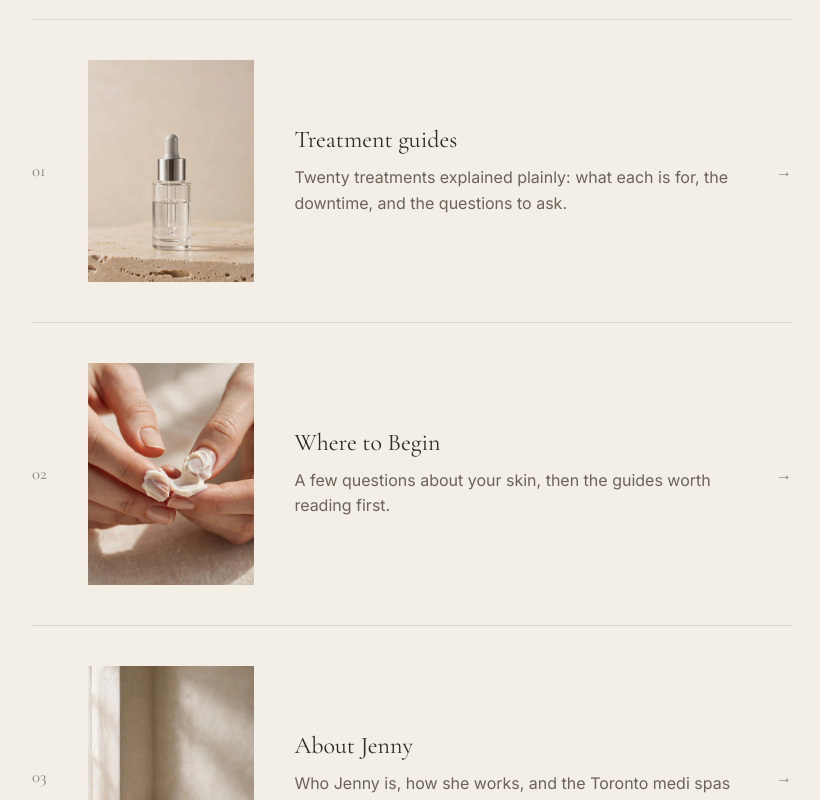
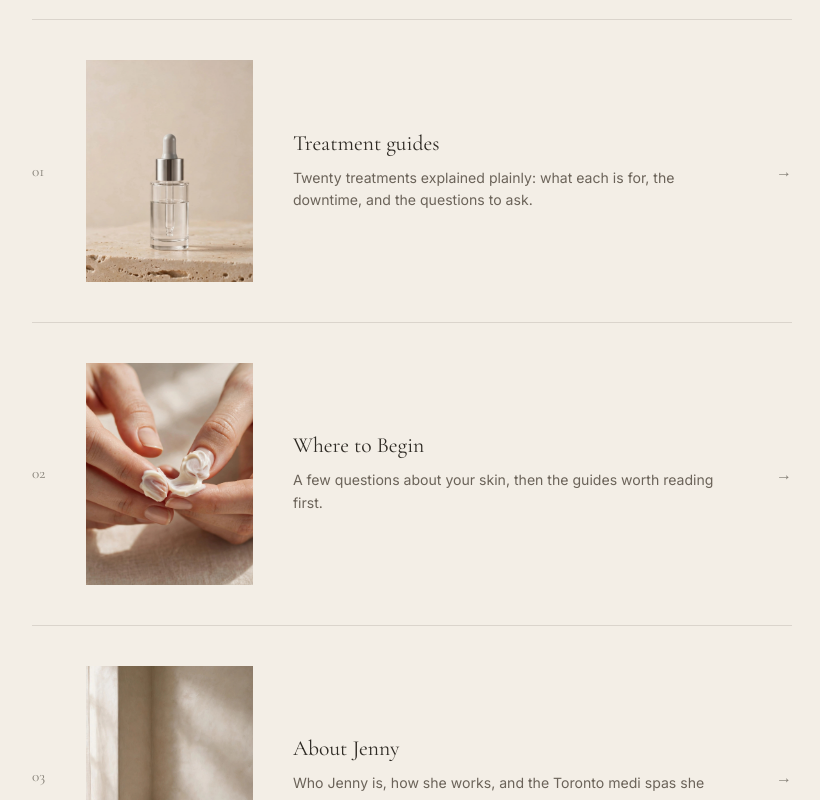
Before and after one commit to kyungleekim92-cmd/jenny-kim-beauty, a Next.js app: page / in a window 1280 px wide. Shown: the part 1660-2460 px from the top of the page, without its empty margins (228-1048 px from the left). Built offline with nearby package versions, Linux system fonts and the light colour scheme.

Commit message:
Contents rows one step smaller (title, line, number)

```diff
--- a/app/animations.css
+++ b/app/animations.css
@@ -645,11 +645,11 @@ fieldset.form-group + fieldset.form-group { margin-top: 56px; }
 .contents-list { list-style: none; border-top: 1px solid var(--line); }
 .contents-list li { border-bottom: 1px solid var(--line); }
 .contents-row { display: grid; grid-template-columns: auto clamp(84px, 13vw, 168px) minmax(0, 1fr) auto; align-items: center; column-gap: clamp(18px, 4vw, 40px); padding: clamp(24px, 3.4vw, 40px) 0; text-decoration: none; }
-.contents-num { font-family: var(--font-serif), serif; font-size: clamp(0.85rem, 1.4vw, 1.05rem); color: var(--chrome-deep); min-width: 2ch; }
+.contents-num { font-family: var(--font-serif), serif; font-size: clamp(0.78rem, 1.2vw, 0.95rem); color: var(--chrome-deep); min-width: 2ch; }
 .contents-photo { display: block; width: 100%; }
 .contents-body { display: block; min-width: 0; }
-.contents-title { display: block; font-family: var(--font-serif), serif; font-size: clamp(1.15rem, 2.1vw, 1.5rem); line-height: 1.2; transition: color 0.5s var(--ease); }
-.contents-line { display: block; margin-top: 10px; max-width: 52ch; color: var(--muted); line-height: 1.6; }
+.contents-title { display: block; font-family: var(--font-serif), serif; font-size: clamp(1.05rem, 1.9vw, 1.35rem); line-height: 1.2; transition: color 0.5s var(--ease); }
+.contents-line { display: block; margin-top: 10px; max-width: 52ch; color: var(--muted); font-size: 0.88rem; line-height: 1.6; }
 .contents-arrow { color: var(--chrome-deep); transition: transform 0.5s var(--ease); }
 .contents-row:hover .contents-title, .contents-row:focus-visible .contents-title { color: var(--chrome-deep); }
 .contents-row:hover .contents-arrow, .contents-row:focus-visible .contents-arrow { transform: translateX(6px); }
```
